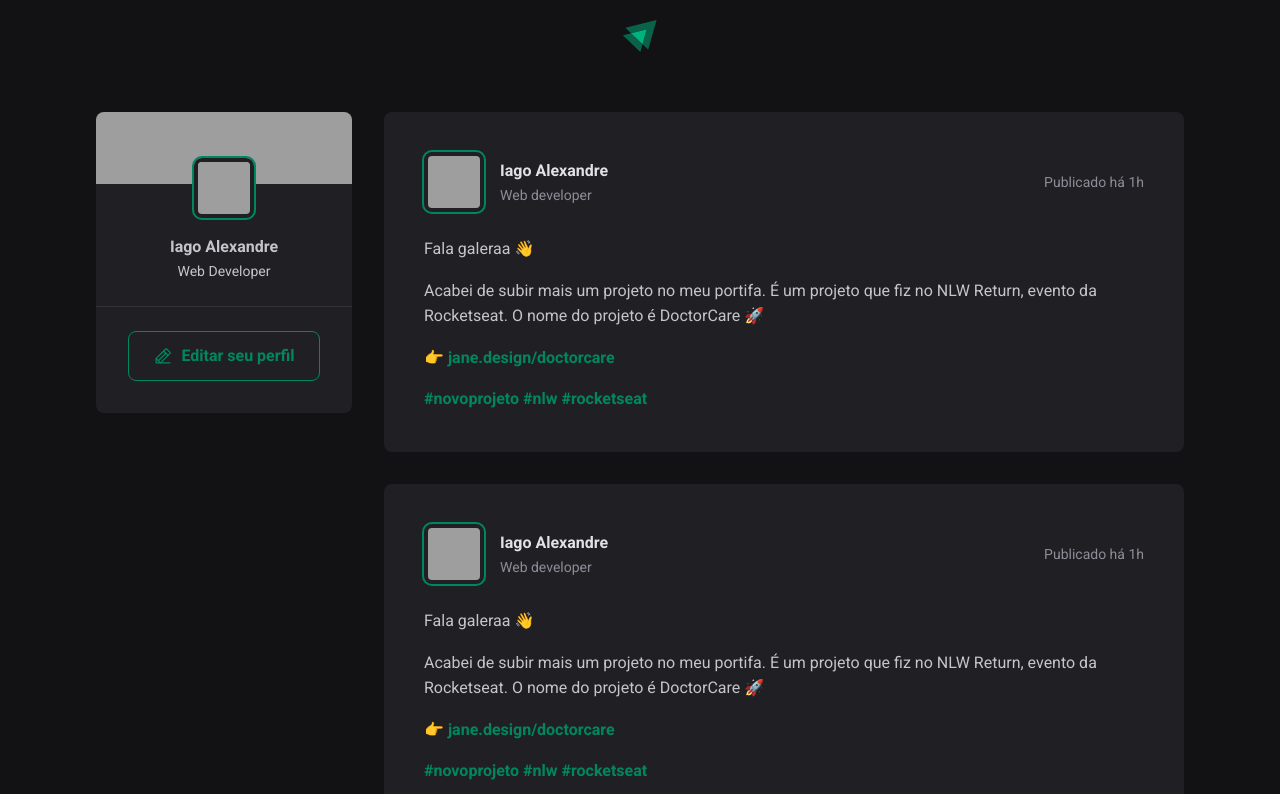
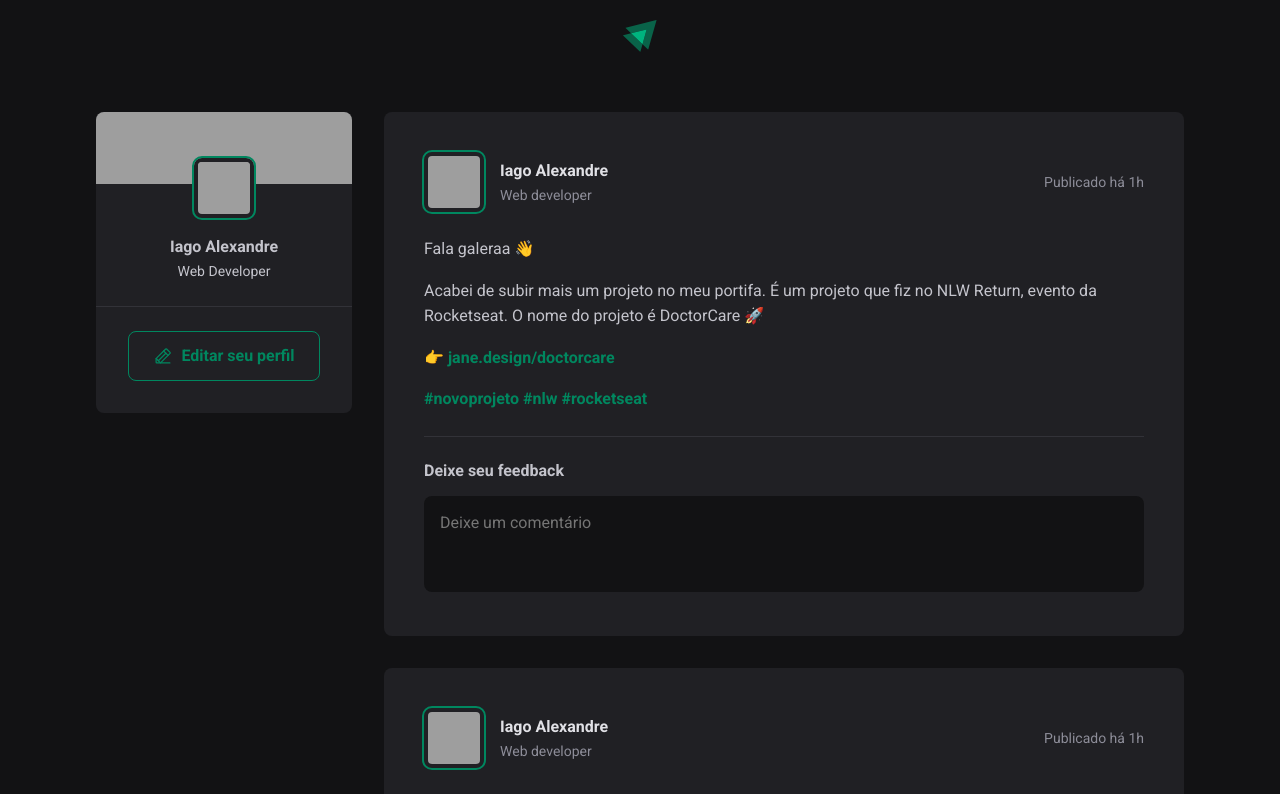
Before and after one commit to IagoAndrade16/react-fundamentals, a React (Vite) app: page / in a window 1280 px wide. Shown: the top 794 px of the page. Built offline with nearby package versions, Linux system fonts and the light colour scheme; grey boxes are pictures that could not be loaded.

Commit message:
insert comment

```diff
--- a/src/components/Post.jsx
+++ b/src/components/Post.jsx
@@ -35,6 +35,16 @@ export function Post() {
           <a href="">#rocketseat</a>{' '}
         </p>
       </div>
+
+      <form className={styles.commentForm}>
+        <strong>Deixe seu feedback</strong>
+
+        <textarea placeholder="Deixe um comentário"></textarea>
+
+        <footer>
+        <button type="submit">Publicar</button>
+        </footer>
+      </form>
     </article>
   )
 }
--- a/src/components/Post.module.css
+++ b/src/components/Post.module.css
@@ -66,3 +66,55 @@
   border: 4px solid var(--gray-800);
   outline: 2px solid var(--green-500);
 }
+
+.commentForm {
+  width: 100%;
+  margin-top: 1.5rem;
+  padding-top: 1.5rem;
+  border-top: 1px solid var(--gray-600);
+}
+
+.commentForm > strnog {
+  list-style: 1.6;
+  color: var(--gray-100);
+}
+
+.commentForm textarea {
+  width: 100%;
+  background: var(--gray-900);
+  border: 0;
+  resize: none;
+  height: 6rem;
+  padding: 1rem;
+  border-radius: 8px;
+  color: var(--gray-100);
+  line-height: 1.4;
+  margin-top: 1rem;
+}
+
+.commentForm:focus-within footer {
+  visibility: visible;
+  max-height: none;
+}
+
+.commentForm button[type=submit] {
+  padding: 1rem 1.5rem;
+  margin-top: 1rem;
+  border-radius: 8px;
+  border: 0;
+  background: var(--green-500);
+  color: var(--white);
+  font-weight: bold;
+  cursor: pointer;
+  transition: background-color 0.1;
+
+}
+
+.commentForm button[type=submit]:hover {
+  background: var(--green-300);
+
+}
+.commentForm footer {
+  visibility: hidden;
+  max-height: 0;
+}
--- a/src/global.css
+++ b/src/global.css
@@ -18,6 +18,11 @@
   box-sizing: border-box;
 }
 
+:focus {
+  outline: transparent;
+  box-shadow: 0 0 0 2px var(--green-500);
+}
+
 body {
   background-color: var(--gray-900);
   color: var(--gray-300);
```
Also changed, not shown: src/components/Comment.jsx (added, +33 -0 lines), src/components/Comment.module.css (added).
